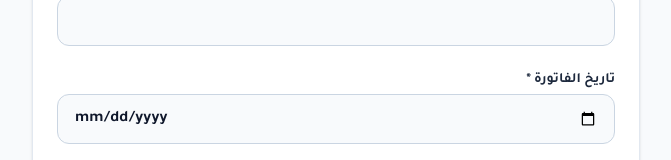
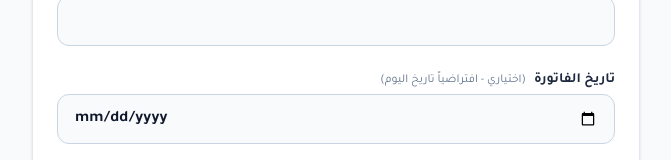
Before and after one commit to in7md/car_system, a Next.js app: page /expenses/new in a window 1280 px wide. Shown: the part 585-745 px from the top of the page, without its empty margins (304-975 px from the left). Built offline with nearby package versions, Linux system fonts and the light colour scheme; no server answers.

Commit message:
Make expense date input optional with default current date

```diff
--- a/src/app/api/expenses/route.ts
+++ b/src/app/api/expenses/route.ts
@@ -76,7 +76,7 @@ async function createExpenseHandler(req: NextRequest, context: any, session: any
     const expense = await prisma.expense.create({
       data: {
         amount,
-        date: new Date(date),
+        date: date ? new Date(date) : new Date(),
         description,
         vendorName,
         referenceNumber,
--- a/src/app/expenses/new/page.tsx
+++ b/src/app/expenses/new/page.tsx
@@ -213,8 +213,11 @@ function NewExpenseForm() {
             <input type="number" name="amount" value={formData.amount} onChange={handleChange} min="0.01" step="0.01" required className="w-full px-4 py-3 border border-slate-300 bg-slate-50 text-slate-900 font-bold rounded-xl focus:ring-2 focus:ring-indigo-500 outline-none" />
           </div>
           <div>
-            <label className="block text-sm mb-1 font-bold text-slate-800">تاريخ الفاتورة *</label>
-            <input type="date" name="date" value={formData.date} onChange={handleChange} required className="w-full px-4 py-3 border border-slate-300 bg-slate-50 text-slate-900 font-bold rounded-xl focus:ring-2 focus:ring-indigo-500 outline-none" />
+            <label className="block text-sm mb-1 font-bold text-slate-800">
+              تاريخ الفاتورة
+              <span className="text-slate-500 font-normal mr-2 text-xs">(اختياري - افتراضياً تاريخ اليوم)</span>
+            </label>
+            <input type="date" name="date" value={formData.date} onChange={handleChange} className="w-full px-4 py-3 border border-slate-300 bg-slate-50 text-slate-900 font-bold rounded-xl focus:ring-2 focus:ring-indigo-500 outline-none" />
           </div>
           <div>
             <label className="block text-sm mb-1 font-bold text-slate-800">البيان / الوصف</label>
--- a/src/lib/validations/expense.ts
+++ b/src/lib/validations/expense.ts
@@ -2,7 +2,11 @@ import { z } from "zod";
 
 export const createExpenseSchema = z.object({
   amount: z.number().min(0.01, "Amount must be greater than 0"),
-  date: z.string().or(z.date()).transform(val => new Date(val).toISOString()),
+  date: z.union([z.string(), z.date(), z.literal(""), z.undefined(), z.null()])
+    .transform(val => {
+      if (!val) return new Date().toISOString();
+      return new Date(val).toISOString();
+    }),
   description: z.string().optional(),
   vendorName: z.string().optional(),
   referenceNumber: z.string().optional(),
```
